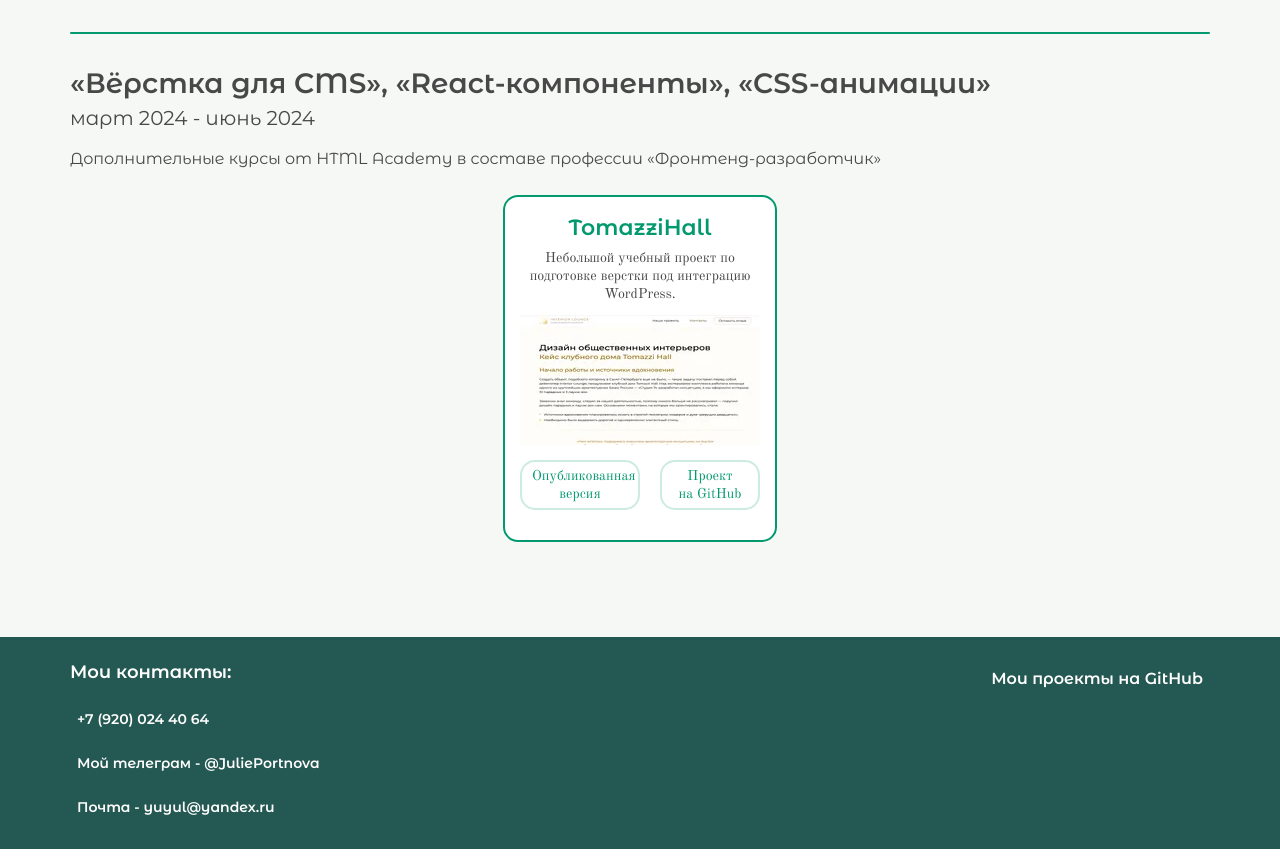
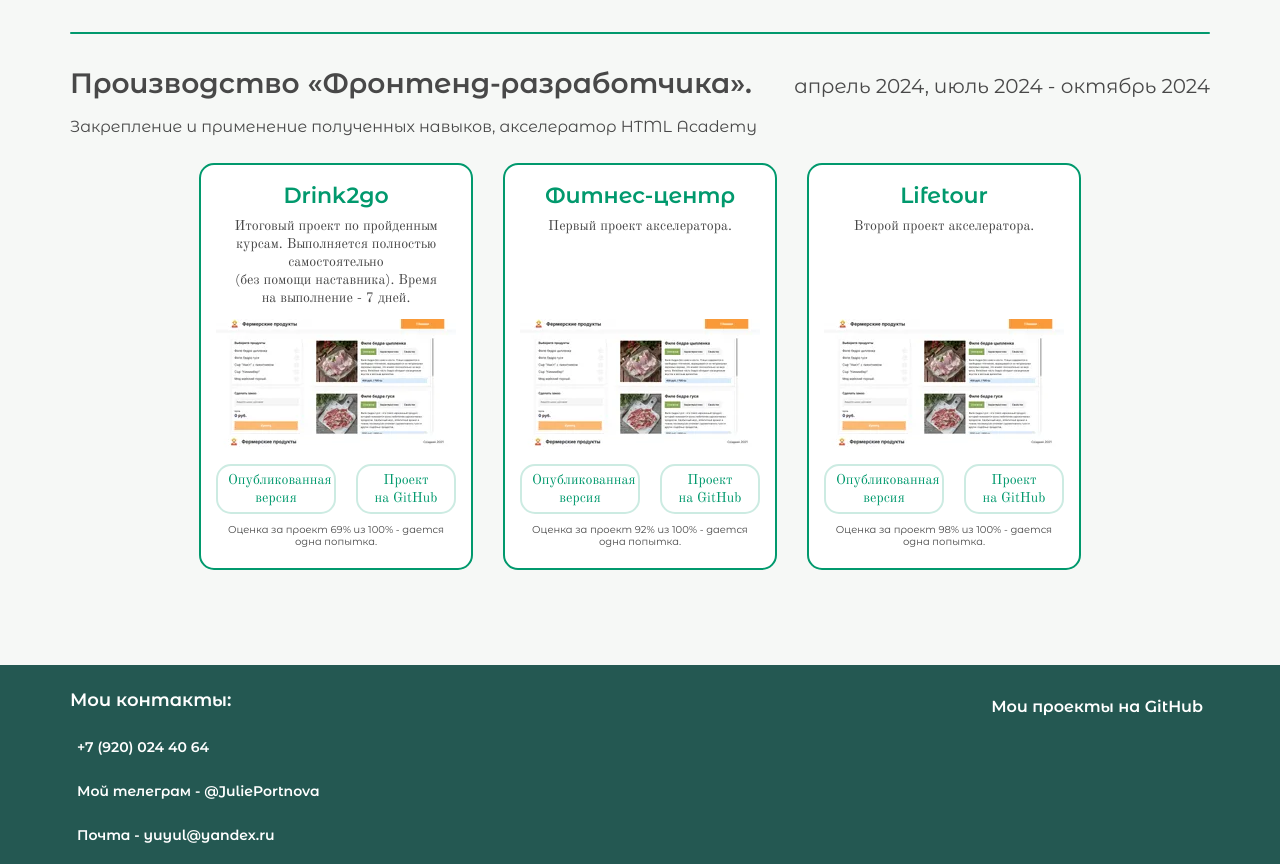
Before and after one commit to YuliaPortnova/yulia-portnova, a website: page source/projects.html in a window 1280 px wide. Shown: the part 3428-4292 px from the top of the page. Drawn offline with nearby package versions, Linux system fonts and the light colour scheme; files that its build step writes are made by us from their sources.

Commit message:
feat: добавляет проекты акселератора

```diff
--- a/source/projects.html
+++ b/source/projects.html
@@ -283,24 +283,55 @@
           </li>
           <li class="projects__category">
             <div class="projects__heading">
-              <h2 class="projects__category-title" id="frontend-various">«Вёрстка для CMS», «React-компоненты», «CSS-анимации»</h2>
-              <span class="projects__category-date">март 2024 - июнь 2024</span>
+              <h2 class="projects__category-title" id="frontend-accelerator">Производство «Фронтенд-разработчика».</h2>
+              <span class="projects__category-date">апрель 2024, июль 2024 - октябрь 2024</span>
             </div>
-            <p class="projects__category-description">Дополнительные курсы от HTML Academy в составе профессии «Фронтенд-разработчик»</p>
+            <p class="projects__category-description">Закрепление и применение полученных навыков, акселератор HTML Academy</p>
             <ul class="projects__category-list">
               <li class="projects__project">
-                <h3 class="projects__project-title">TomazziHall</h3>
-                <p class="projects__project-description">Небольшой учебный проект по подготовке верстки под интеграцию WordPress.</p>
-                <a class="projects__img-link" href="https://yuliaportnova.github.io/TomazziHall/" target="_blank" rel="noreferrer noopener" aria-label="Перейти к опубликованной версии проекта.">
+                <h3 class="projects__project-title">Drink2go</h3>
+                <p class="projects__project-description">Итоговый проект по пройденным курсам. Выполняется полностью самостоятельно<br>(без помощи наставника). Время на выполнение - 7 дней.</p>
+                <a class="projects__img-link" href="https://yuliaportnova.github.io/drink2go/" target="_blank" rel="noreferrer noopener" aria-label="Перейти к опубликованной версии проекта.">
                   <picture>
-                    <source type="image/webp" srcset="images/projects-tomazzi-hall@1x.webp 1x, images/projects-tomazzi-hall@2x.webp 2x" width="240" height="130">
-                    <img src="images/projects-tomazzi-hall@1x.png" srcset="images/projects-tomazzi-hall2x.png 2x" width="240" height="130" alt="">
+                    <source type="image/webp" srcset="images/projects-farm-produce@1x.webp 1x, images/projects-farm-produce@2x.webp 2x" width="240" height="130">
+                    <img src="images/projects-farm-produce@1x.jpg" srcset="images/projects-farm-produce@2x.jpg 2x" width="240" height="130" alt="">
                   </picture>
                 </a>
                 <div class="projects__links">
-                  <a class="projects__link" href="https://yuliaportnova.github.io/TomazziHall/" target="_blank" rel="noreferrer noopener">Опубликованная версия</a>
-                  <a class="projects__link" href="https://github.com/YuliaPortnova/TomazziHall" target="_blank" rel="noreferrer noopener">Проект на GitHub</a>
+                  <a class="projects__link" href="https://yuliaportnova.github.io/drink2go/" target="_blank" rel="noreferrer noopener">Опубликованная версия</a>
+                  <a class="projects__link" href="https://github.com/YuliaPortnova/drink2go" target="_blank" rel="noreferrer noopener">Проект на GitHub</a>
                 </div>
+                <p class="projects__project-text">Оценка за проект 69% из 100% - дается одна попытка.</p>
+              </li>
+              <li class="projects__project">
+                <h3 class="projects__project-title">Фитнес-центр</h3>
+                <p class="projects__project-description">Первый проект акселератора.</p>
+                <a class="projects__img-link" href="https://yuliaportnova.github.io/accelerator-fitness/" target="_blank" rel="noreferrer noopener" aria-label="Перейти к опубликованной версии проекта.">
+                  <picture>
+                    <source type="image/webp" srcset="images/projects-farm-produce@1x.webp 1x, images/projects-farm-produce@2x.webp 2x" width="240" height="130">
+                    <img src="images/projects-farm-produce@1x.jpg" srcset="images/projects-farm-produce@2x.jpg 2x" width="240" height="130" alt="">
+                  </picture>
+                </a>
+                <div class="projects__links">
+                  <a class="projects__link" href="https://yuliaportnova.github.io/accelerator-fitness/" target="_blank" rel="noreferrer noopener">Опубликованная версия</a>
+                  <a class="projects__link" href="https://github.com/YuliaPortnova/accelerator-fitness" target="_blank" rel="noreferrer noopener">Проект на GitHub</a>
+                </div>
+                <p class="projects__project-text">Оценка за проект 92% из 100% - дается одна попытка.</p>
+              </li>
+              <li class="projects__project">
+                <h3 class="projects__project-title">Lifetour</h3>
+                <p class="projects__project-description">Второй проект акселератора.</p>
+                <a class="projects__img-link" href="#" target="_blank" rel="noreferrer noopener" aria-label="Перейти к опубликованной версии проекта.">
+                  <picture>
+                    <source type="image/webp" srcset="images/projects-farm-produce@1x.webp 1x, images/projects-farm-produce@2x.webp 2x" width="240" height="130">
+                    <img src="images/projects-farm-produce@1x.jpg" srcset="images/projects-farm-produce@2x.jpg 2x" width="240" height="130" alt="">
+                  </picture>
+                </a>
+                <div class="projects__links">
+                  <a class="projects__link" href="#" target="_blank" rel="noreferrer noopener">Опубликованная версия</a>
+                  <a class="projects__link" href="https://github.com/YuliaPortnova/accelerator-project-2" target="_blank" rel="noreferrer noopener">Проект на GitHub</a>
+                </div>
+                <p class="projects__project-text">Оценка за проект 98% из 100% - дается одна попытка.</p>
               </li>
             </ul>
           </li>
```
Also changed, not shown: source/index.html (+1 -1 lines).
